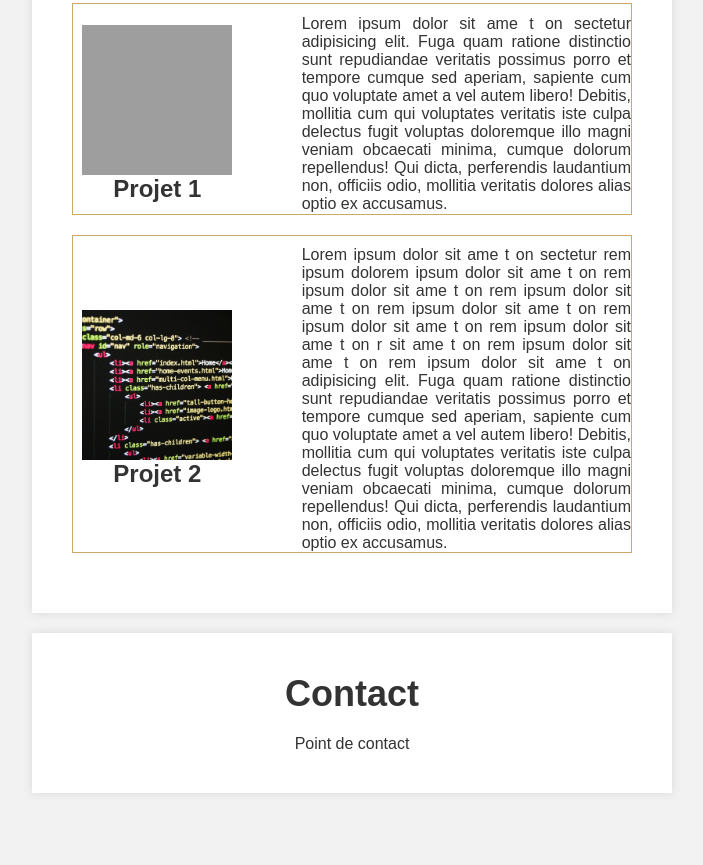
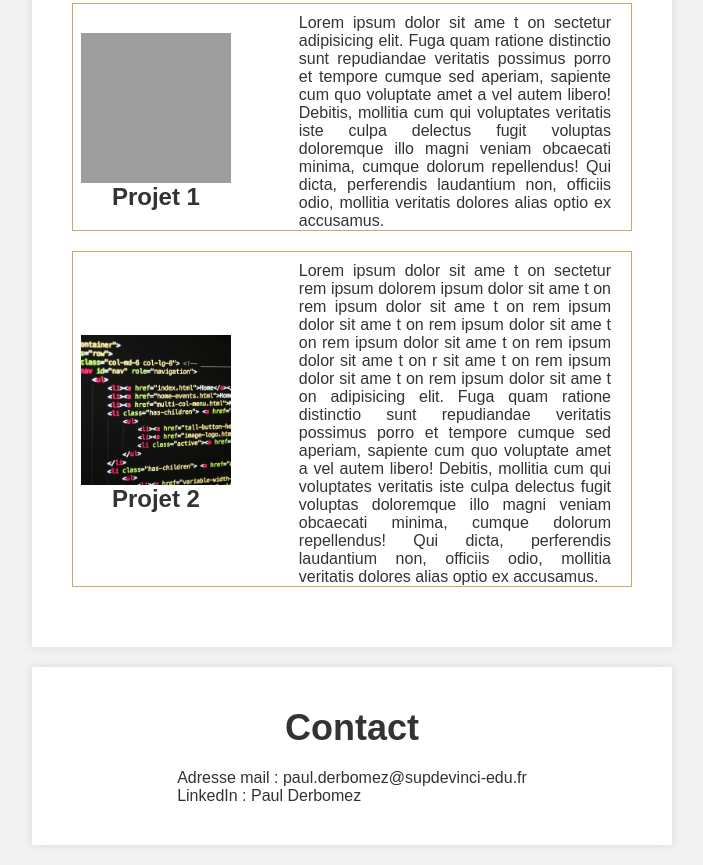
Before and after one commit to Mayne911/Mayne911.github.io, a plain HTML site: page index.html in a window 1280 px wide. Shown: the part 979-1844 px from the top of the page, without its empty margins (288-991 px from the left). Before the commit the page ends 1792 px from the top, so only its background shows below. Drawn offline with Linux system fonts and the light colour scheme; grey boxes are pictures that could not be loaded.

Commit message:
Rajout adresse mail + LinkedIn

```diff
--- a/index.html
+++ b/index.html
@@ -73,7 +73,9 @@
 
         <section class="contact_section">
             <h2>Contact</h2>
-            <p> Point de contact</p>
+            <p> Adresse mail : paul.derbomez@supdevinci-edu.fr
+                <br> LinkedIn : <a href="https://www.linkedin.com/in/paul-dbz/"> Paul Derbomez </a>
+            </p>
         </section>
 
         <script src="script.js"></script>
--- a/style.css
+++ b/style.css
@@ -140,6 +140,7 @@ header{
     border: 1px solid #cea964;
     align-items: center;
     padding-top: 10px;
+    padding-right: 20px;
 }
 
 .projects-title {
```
